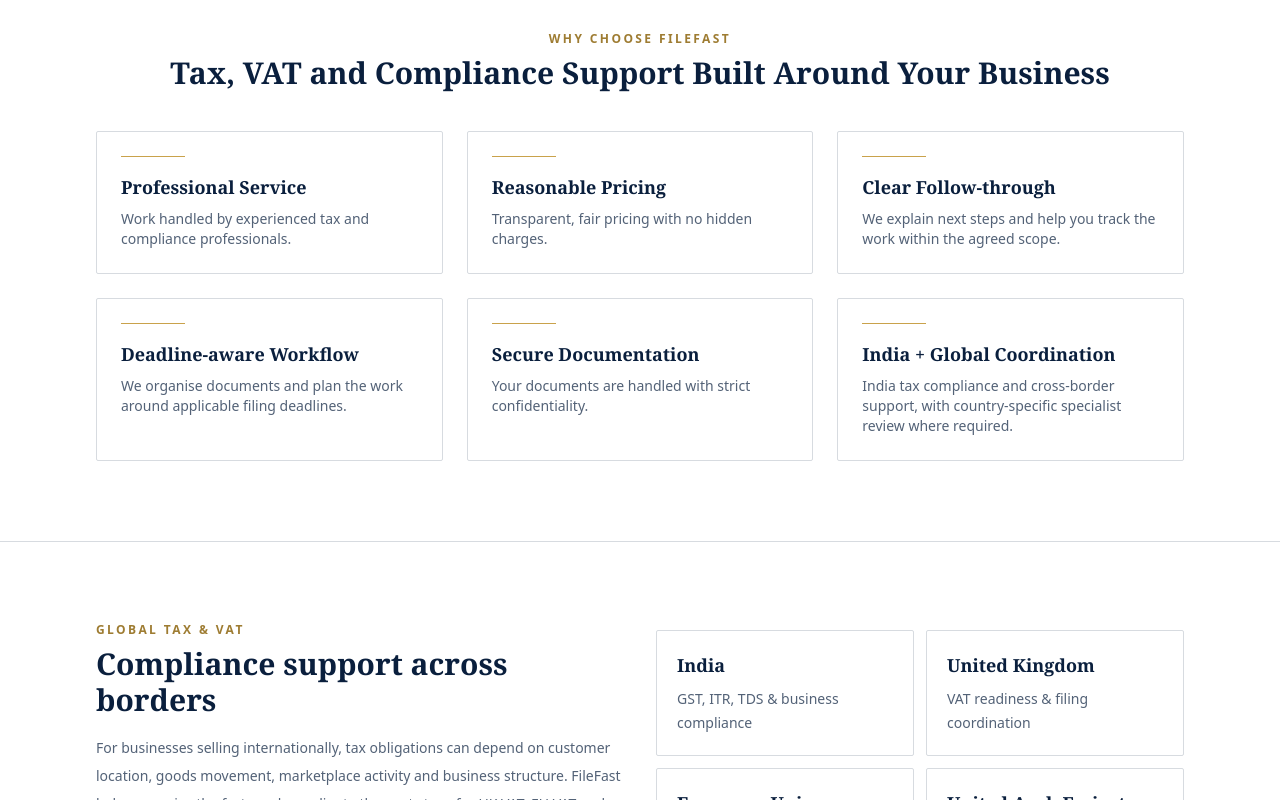
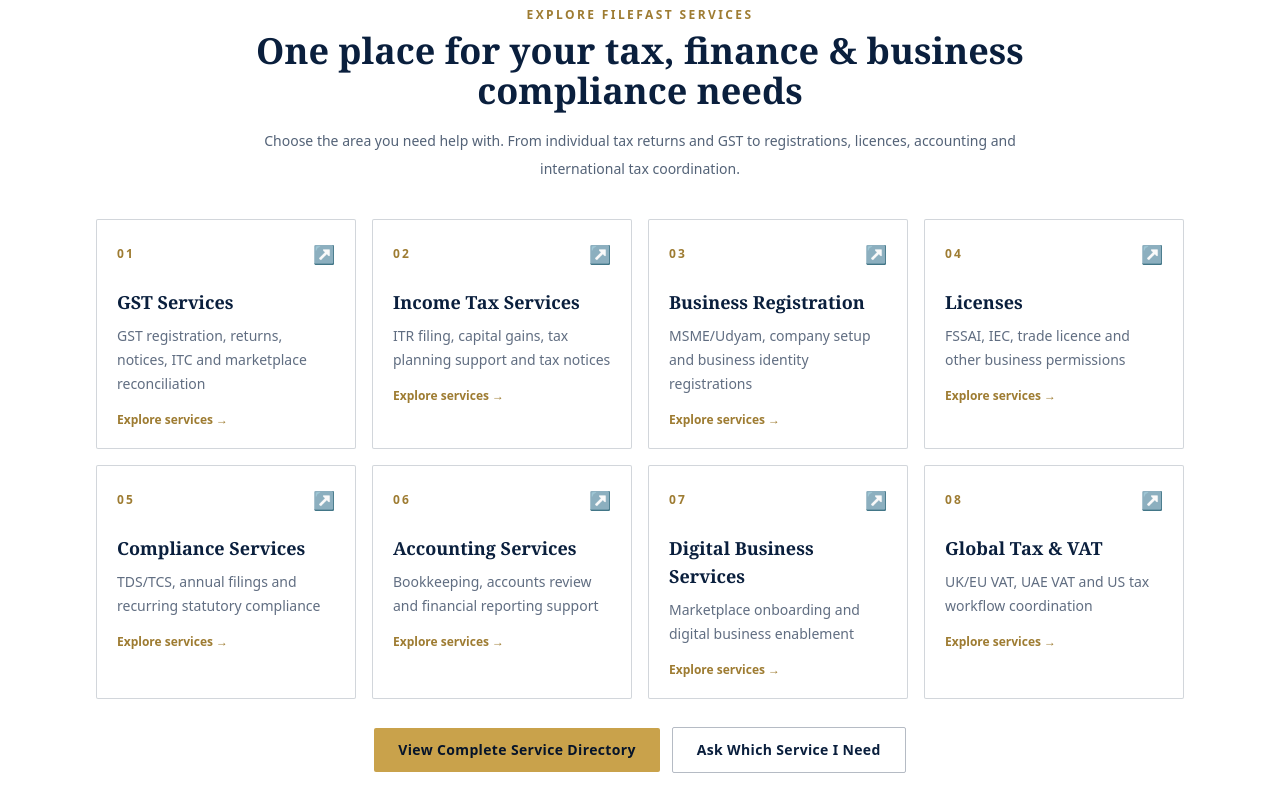
Before and after one commit to filefastservices-dotcom/filefast-website, a Next.js app: page / in a window 1280 px wide. Shown: the part 960-1760 px from the top of the page. Built offline with nearby package versions, Linux system fonts and the light colour scheme; no server answers; the database is empty.

Commit message:
Improve homepage service discovery and surface client feedback

```diff
--- a/src/app/page.js
+++ b/src/app/page.js
@@ -169,6 +169,61 @@ export default async function HomePage() {
         </div>
       </section>
 
+      {/* SERVICE DIRECTORY — visible immediately after the hero */}
+      <section id="all-services" className="bg-white py-14 sm:py-18">
+        <div className="container-page">
+          <div className="mx-auto max-w-3xl text-center">
+            <p className="eyebrow">Explore FileFast Services</p>
+            <h2 className="mt-2 font-display text-3xl font-semibold text-navy sm:text-4xl">One place for your tax, finance &amp; business compliance needs</h2>
+            <p className="mt-4 text-sm leading-7 text-navy/70">Choose the area you need help with. From individual tax returns and GST to registrations, licences, accounting and international tax coordination.</p>
+          </div>
+          <div className="mt-9 grid gap-4 sm:grid-cols-2 lg:grid-cols-4">
+            {[
+              ["GST Services", "GST registration, returns, notices, ITC and marketplace reconciliation", "01"],
+              ["Income Tax Services", "ITR filing, capital gains, tax planning support and tax notices", "02"],
+              ["Business Registration", "MSME/Udyam, company setup and business identity registrations", "03"],
+              ["Licenses", "FSSAI, IEC, trade licence and other business permissions", "04"],
+              ["Compliance Services", "TDS/TCS, annual filings and recurring statutory compliance", "05"],
+              ["Accounting Services", "Bookkeeping, accounts review and financial reporting support", "06"],
+              ["Digital Business Services", "Marketplace onboarding and digital business enablement", "07"],
+              ["Global Tax & VAT", "UK/EU VAT, UAE VAT and US tax workflow coordination", "08"]
+            ].map(([name, description, number]) => (
+              <Link key={name} href={`/services?category=${encodeURIComponent(name)}`} className="group rounded-sm border border-silver/80 bg-white p-5 transition hover:-translate-y-1 hover:border-gold hover:shadow-lg">
+                <div className="flex items-center justify-between">
+                  <span className="text-xs font-semibold tracking-[0.18em] text-gold-dark">{number}</span>
+                  <span className="text-lg text-gold-dark transition group-hover:translate-x-1" aria-hidden="true">↗</span>
+                </div>
+                <h3 className="mt-5 font-display text-lg font-semibold text-navy">{name}</h3>
+                <p className="mt-2 text-sm leading-6 text-navy/65">{description}</p>
+                <p className="mt-4 text-xs font-semibold text-gold-dark">Explore services →</p>
+              </Link>
+            ))}
+          </div>
+          <div className="mt-7 flex flex-wrap items-center justify-center gap-3">
+            <Link href="/services" className="btn-gold">View Complete Service Directory</Link>
+            <a href="https://wa.me/919444614182?text=I%20need%20help%20choosing%20a%20FileFast%20service" target="_blank" rel="noopener noreferrer" className="btn-navy-outline">Ask Which Service I Need</a>
+          </div>
+        </div>
+      </section>
+
+            {/* Genuine client feedback only; never populate this area with invented reviews. */}
+      <section className="bg-navy py-16 text-white sm:py-20">
+        <div className="container-page">
+          <p className="eyebrow text-gold">Client Testimonials</p>
+          <h2 className="mt-2 font-display text-3xl font-semibold">Feedback from our clients</h2>
+          {testimonials.length ? (
+            <div className="mt-10 grid gap-6 sm:grid-cols-2 lg:grid-cols-3">
+              {testimonials.slice(0, 6).map((t) => <TestimonialCard key={t._id} testimonial={t} />)}
+            </div>
+          ) : (
+            <div className="mt-8 max-w-2xl rounded-lg border border-white/15 bg-white/5 p-6">
+              <p className="text-sm leading-7 text-white/80">This space is reserved for genuine client feedback. Reviews will appear here after they are added and published by the FileFast team.</p>
+              <p className="mt-3 text-xs text-white/55">We do not publish sample or invented reviews.</p>
+            </div>
+          )}
+        </div>
+      </section>
+
       {/* WHY CHOOSE US */}
       <section className="container-page py-16 sm:py-20">
         <p className="eyebrow text-center">Why Choose FileFast</p>
@@ -262,23 +317,7 @@ export default async function HomePage() {
         </div>
       </section>
 
-      {/* Genuine client feedback only; never populate this area with invented reviews. */}
-      <section className="bg-navy py-16 text-white sm:py-20">
-        <div className="container-page">
-          <p className="eyebrow text-gold">Client Testimonials</p>
-          <h2 className="mt-2 font-display text-3xl font-semibold">Feedback from our clients</h2>
-          {testimonials.length ? (
-            <div className="mt-10 grid gap-6 sm:grid-cols-2 lg:grid-cols-3">
-              {testimonials.slice(0, 6).map((t) => <TestimonialCard key={t._id} testimonial={t} />)}
-            </div>
-          ) : (
-            <div className="mt-8 max-w-2xl rounded-lg border border-white/15 bg-white/5 p-6">
-              <p className="text-sm leading-7 text-white/80">This space is reserved for genuine client feedback. Reviews will appear here after they are added and published by the FileFast team.</p>
-              <p className="mt-3 text-xs text-white/55">We do not publish sample or invented reviews.</p>
-            </div>
-          )}
-        </div>
-      </section>
+
 
       {/* FAQ */}
       <section className="container-page py-16 sm:py-20">
```
